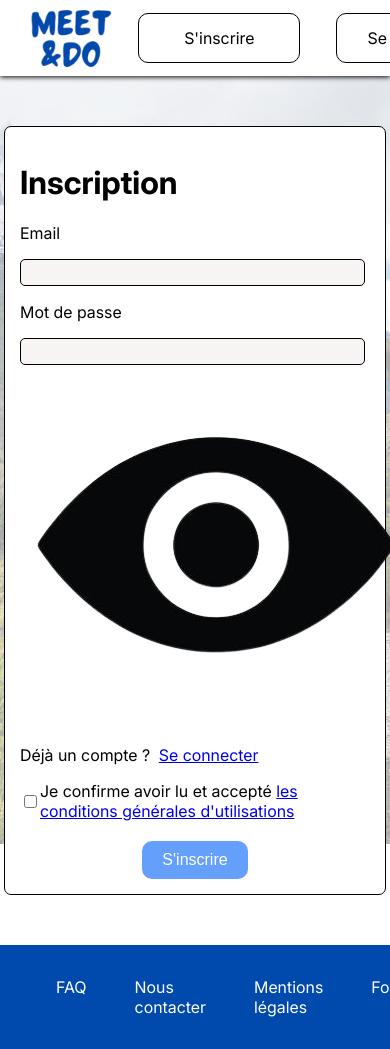
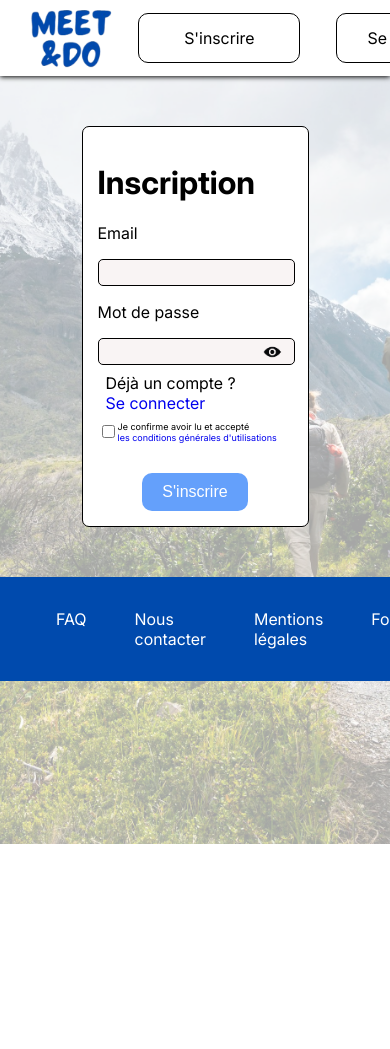
Before and after one commit to integeek/Meet-Do, a PHP site: page /Page/Inscription.html in a window 390 px wide; the page is wider, and only the part inside the window is pictured. After the commit the page ends 844 px from the top of that part, so only its background shows below. Run offline with PHP 8.4, Linux system fonts and the light colour scheme.

Commit message:
inscription responsive

```diff
--- a/Page/Inscription.html
+++ b/Page/Inscription.html
@@ -29,21 +29,7 @@
                 <img id="togglePassword" src="../assets/img/ouvert.png" alt="Afficher/Masquer" >
             </div>
 
-<script>
-    document.getElementById("togglePassword").addEventListener("click", function() {
-        let passwordField = document.getElementById("password");
-
-        if (passwordField.type === "password") {
-            passwordField.type = "text";
-            this.src = "../assets/img/ferme.png";
-        } else {
-            passwordField.type = "password";
-            this.src = "../assets/img/ouvert.png";
-        }
-    });
-</script>
-
-            <div>
+            <div class="versCo">
                 <p id="pasCompte">Déjà un compte ?</p> <a  id="connexion" href="Connexion.html">Se connecter</a>
             </div>
 
@@ -57,6 +43,19 @@
             <script>
                 document.getElementById('boutonContainer').innerHTML = BoutonBleu("S'inscrire");
             </script>
+            <script>
+                document.getElementById("togglePassword").addEventListener("click", function() {
+                    let passwordField = document.getElementById("password");
+
+                    if (passwordField.type === "password") {
+                        passwordField.type = "text";
+                        this.src = "../assets/img/ferme.png";
+                    } else {
+                        passwordField.type = "password";
+                        this.src = "../assets/img/ouvert.png";
+                    }
+                });
+            </script>
 
         </div>
     </main>
--- a/Style/Connexion.css
+++ b/Style/Connexion.css
@@ -21,7 +21,7 @@
     border: black solid 0.5px;
     border-radius: 7px;
     padding: 15px;
-    margin: 10px auto; /* haut/bas et gauche/droite */
+    margin: 50px auto; /* haut/bas et gauche/droite */
     width: 20%;
 }
 
--- a/Style/Inscription.css
+++ b/Style/Inscription.css
@@ -9,13 +9,13 @@
     z-index: -1;
 }
 
-#pasCompte, #sinscrire {
-    display: inline-block;
-    margin-right: 4px;
-    text-decoration: none;
-}
-#inscription{
-    text-decoration: none;
+.containerLogin {
+    background-color: white;
+    border: black solid 0.5px;
+    border-radius: 7px;
+    padding: 15px;
+    margin: 50px auto;
+    width: 20%;
 }
 
 .textbox {
@@ -26,14 +26,32 @@
     width: 95% ;
 }
 
-.containerLogin {
-    background-color: white;
-    padding: 15px;
-    border: black solid 0.5px;
-    border-radius: 7px;
-    margin: 50px auto;
-    width: 350px;
+#pasCompte, #connexion {
+    display: inline-block;
+    margin-right: 0px;
+    text-decoration: none;
+}
 
+#containerPassword {
+    position: relative;
+    display: inline-block;
+    width: 100%;
+
+}
+
+#togglePassword {
+    position: absolute;
+    right: 10px;
+    top: 50%;
+    transform: translateY(-50%);  /* Pour mettre le centre de l'icone au milieu */
+    width: 20px;
+    cursor: pointer;
+}
+
+#versCo {
+    display: flex;
+    flex-wrap: wrap;
+    gap: 0px; /* Ajuste l'écart entre les éléments */
 }
 
 #boutonContainer {
@@ -41,17 +59,58 @@
     justify-content: center;
 }
 
-w
-
-#mentionTexte {
-    font-size: 9px;
-}
 #mention {
     display: flex;
     align-items: center;
     padding-bottom: 20px;
 }
 
+#mentionTexte {
+    font-size: 9px;
+}
+
 #conditionsG {
     text-decoration: underline;
 }
+
+@media screen and (max-width: 1175px) {
+    .containerLogin {
+        width: 25%;
+    }
+    #pasCompte {
+        margin: 0;
+        padding: 0px;
+    }
+
+    #mention {
+        margin-top: 2px;
+    }
+
+    .versCo {
+        margin: 8px;
+    }
+}
+
+@media screen and (max-width: 830px) {
+    .containerLogin {
+        width: 45%;
+    }
+
+    .versCo {
+        margin: 8px;
+    }
+}
+
+@media screen and (max-width: 520px) {
+    .containerLogin {
+        width: 50%;
+    }
+
+    .versCo {
+        margin: 8px;
+    }
+
+    #boutonContainer {
+        margin-top: 10px;
+    }
+}
```
